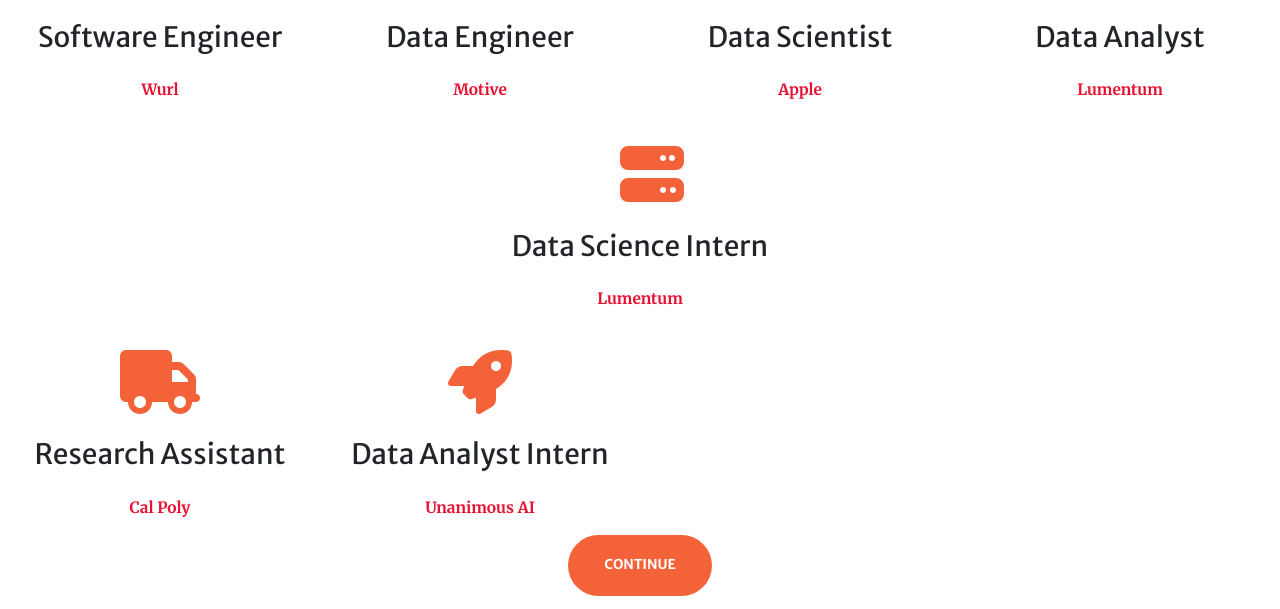
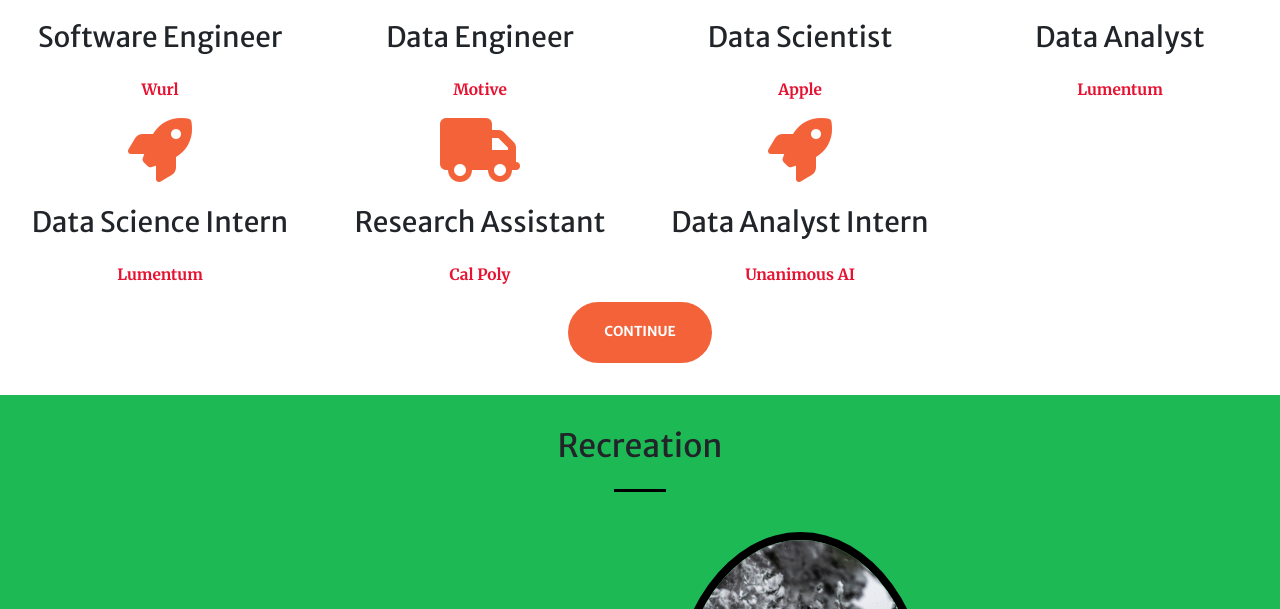
Before and after one commit to gavinvsb/gavinvsb.github.io, a plain HTML site: page index.html in a window 1280 px wide. Shown: the part 1532-2141 px from the top of the page. Drawn offline with nearby package versions, Linux system fonts and the light colour scheme.

Commit message:
Update index.html

```diff
--- a/index.html
+++ b/index.html
@@ -192,8 +192,8 @@
           <h3 class="mt-4 mb-4">Data Analyst</h3>
           <p class="text-muted"><span class="RtnRed">Lumentum</span></p>
         </div>
-	<div class="col-sm-12 text-center mt-4 mb-4">
-	  <i class="fa fa-4x fa-server text-primary sr-icons ml-4"></i>
+	<div class="col-lg-3 col-sm-6 text-center">
+	  <i class="fa fa-4x fa-rocket text-primary sr-icons"></i>
           <h3 class="mt-4 mb-4">Data Science Intern</h3>
           <p class="text-muted"><span class="RtnRed">Lumentum</span></p>
         </div>
```
